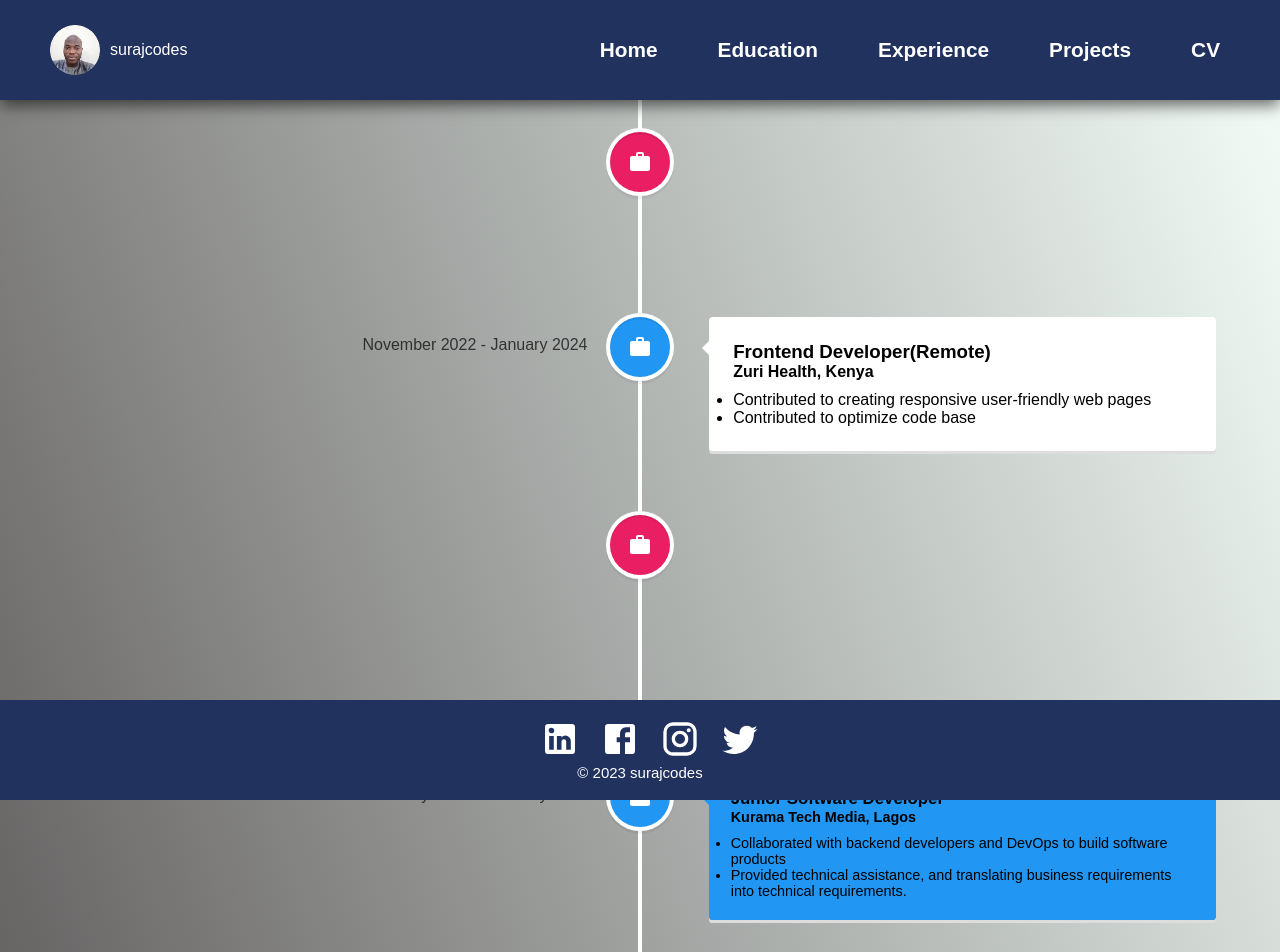
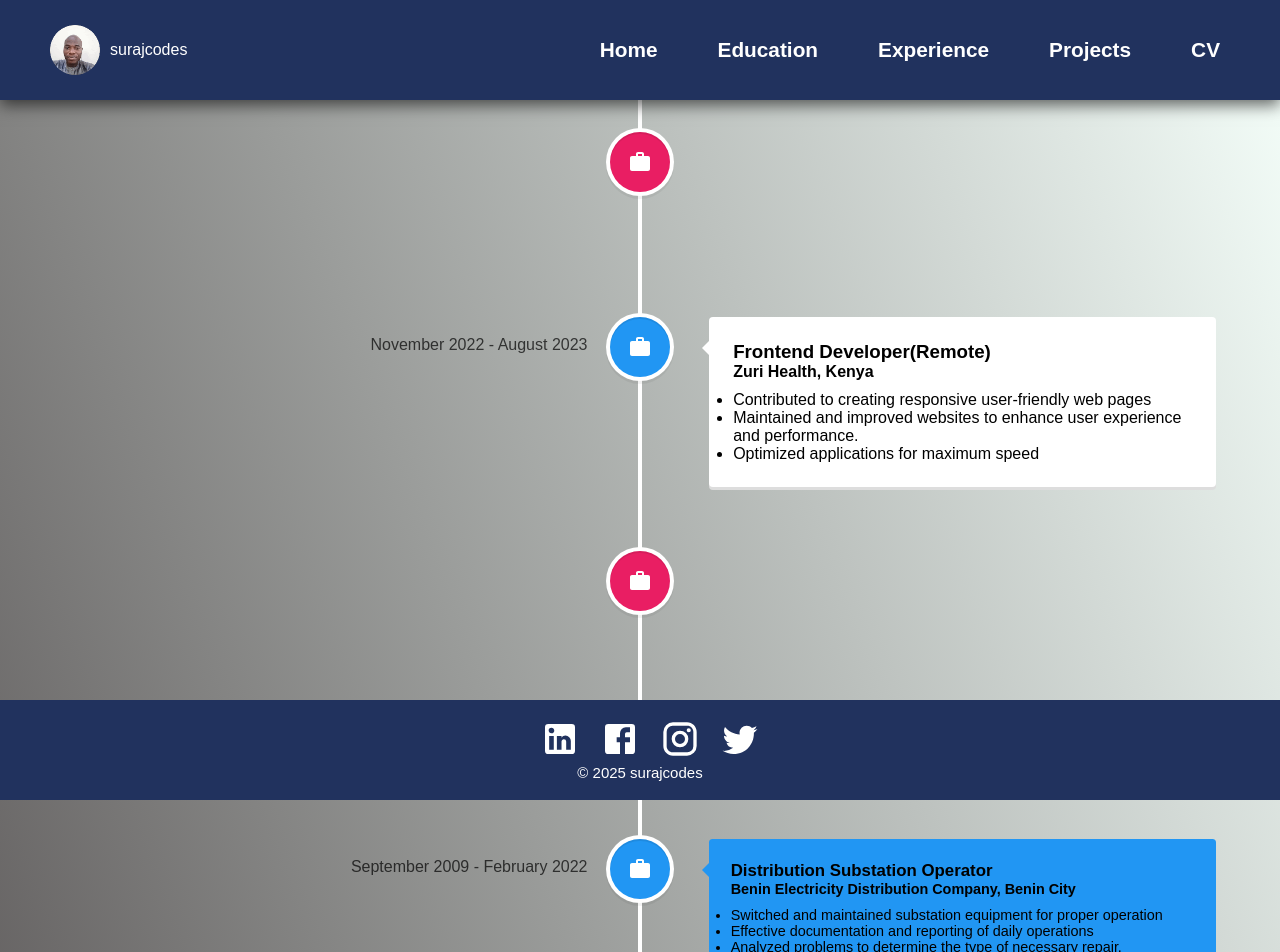
Before and after one commit to surajudeenadegoke/MyPortfolio, a React (Create React App) app: page /education in a window 1280 px wide. Shown: the top 952 px of the page. Built offline with nearby package versions, Linux system fonts and the light colour scheme.

Commit message:
General update

```diff
--- a/src/Components/Footer.js
+++ b/src/Components/Footer.js
@@ -31,7 +31,7 @@ const Footer = () => {
           <Twitter />
         </a>
       </div>
-      <div className="paragraph">  <p className="footer-para">&copy; 2023 surajcodes</p></div>
+      <div className="paragraph">  <p className="footer-para">&copy; 2025 surajcodes</p></div>
 
     </div>
   );
--- a/src/Components/Navbar.js
+++ b/src/Components/Navbar.js
@@ -51,7 +51,7 @@ const Navbar = () => {
           Projects
         </Link>
         <a
-          href="https://docs.google.com/document/d/1cVyFKGL_NOcvmQDk5rtYEfCPiNkGKZTJZIYlt-Qx_hY/edit"
+          href="https://docs.google.com/document/d/15DkOC5kN6g39i6BXJfYCH3om6NXGNrOslyjyp9oDoW4/edit?usp=sharing"
           className="link--item"
         >
           CV
--- a/src/pages/Education.js
+++ b/src/pages/Education.js
@@ -8,8 +8,8 @@ import "react-vertical-timeline-component/style.min.css";
 
 const Education = () => {
   return (
-    <div style={{ marginTop: "100px",marginBottom:"200px" }}>
-      <h1 style={{ height: "660px", marginTop: "20px" }}>
+    <div style={{ marginTop: "100px", marginBottom: "200px" }}>
+      <h1 style={{ height: "100vh", marginTop: "20px" }}>
         <VerticalTimeline lineColor="black">
           <VerticalTimelineElement
             className="vertical-timeline--education"
@@ -25,11 +25,14 @@ const Education = () => {
             >
               University of Benin
             </h4>
-            <p>Master of Science [Computer Science]</p>
+            <p>Master of Science (Computer Science) [CWA:69.8%]</p>
           </VerticalTimelineElement>
           <VerticalTimelineElement
             className="vertical-timeline--work"
-            contentStyle={{ background: "rgb(33, 150, 243)", color: "black" }}
+            contentStyle={{
+              background: "rgb(33, 150, 243)",
+              color: "black",
+            }}
             contentArrowStyle={{ borderRight: "7px solid  rgb(33, 150, 243)" }}
             date="January 2009 - November 2016"
             iconStyle={{ backgroundColor: "black", color: "white" }}
@@ -38,7 +41,20 @@ const Education = () => {
             <h4 className="vertical-timeline-element-subtitle">
               University of Benin
             </h4>
-            <p>Bachelor of Science [Computer Science]</p>
+            <p>Bachelor of Science (Computer Science) [CGPA:4.26]</p>
+          </VerticalTimelineElement>
+          <VerticalTimelineElement
+            className="vertical-timeline--work"
+            contentStyle={{ background: "rgb(33, 150, 243)", color: "black" }}
+            contentArrowStyle={{ borderRight: "7px solid  rgb(33, 150, 243)" }}
+            date="November 1996 - November 1998"
+            iconStyle={{ backgroundColor: "black", color: "white" }}
+            icon={<SchoolIcon />}
+          >
+            <h4 className="vertical-timeline-element-subtitle">
+              The Federal Polytechnic, Ede
+            </h4>
+            <p>National Diploma (Electrical and Electronics Engineering) [Upper Credit]</p>
           </VerticalTimelineElement>
         </VerticalTimeline>
       </h1>
--- a/src/pages/Experience.js
+++ b/src/pages/Experience.js
@@ -9,7 +9,7 @@ import WorkIcon from "@material-ui/icons/Work";
 const Experience = () => {
   const style = { marginTop: "10px" };
   return (
-    <div style={{marginTop:"100px", marginBottom:"150px"}}>
+    <div style={{ marginTop: "100px", marginBottom: "150px" }}>
       <VerticalTimeline>
         <VerticalTimelineElement
           className="vertical-timeline-element--work"
@@ -19,7 +19,7 @@ const Experience = () => {
             fontSize: "0.9rem",
           }}
           contentArrowStyle={{ borderRight: "7px solid  rgb(33, 150, 243)" }}
-          date="January 2024 - till date"
+          date="November 2023 - till date"
           iconStyle={{
             background: "rgb(233, 30, 99)",
             color: "#fff",
@@ -42,14 +42,12 @@ const Experience = () => {
         </VerticalTimelineElement>
         <VerticalTimelineElement
           className="vertical-timeline-element--work"
-          date="November 2022 - January 2024"
+          date="November 2022 - August 2023"
           iconStyle={{
             background: "rgb(33, 150, 243)",
             color: "#fff",
             fontSize: "0.9rem",
-
           }}
-
           icon={<WorkIcon />}
         >
           <h3 className="vertical-timeline-element-title">
@@ -63,7 +61,12 @@ const Experience = () => {
               <li>
                 Contributed to creating responsive user-friendly web pages
               </li>
-              <li>Contributed to optimize code base</li>
+              <li>
+                {" "}
+                Maintained and improved websites to enhance user experience and
+                performance.
+              </li>
+              <li>Optimized applications for maximum speed </li>
             </ul>
           </div>
         </VerticalTimelineElement>
@@ -77,11 +80,9 @@ const Experience = () => {
           }}
           icon={<WorkIcon />}
         >
-          <h3 className="vertical-timeline-element-title">
-             Software Engineer
-          </h3>
+          <h3 className="vertical-timeline-element-title">Software Engineer</h3>
           <h4 className="vertical-timeline-element-subtitle">
-            AeroTech Innovations, Benin
+            Decagon, Edo-Tech Park, Benin City
           </h4>
           <div style={style}>
             <ul>
@@ -89,6 +90,10 @@ const Experience = () => {
               <li>
                 Developed high performance application by writing testable,
                 reusable, and efficient code
+              </li>
+              <li>
+                Built and deployed several projects with Node.js and React
+                framework.
               </li>
               <li>
                 Experienced code optimization and writing test cases using jest
@@ -105,7 +110,7 @@ const Experience = () => {
             fontSize: "0.9rem",
           }}
           contentArrowStyle={{ borderRight: "7px solid  rgb(33, 150, 243)" }}
-          date="January 2019 - February 2021"
+          date="September 2009 - February 2022"
           iconStyle={{
             background: "rgb(33, 150, 243)",
             color: "#fff",
@@ -114,22 +119,25 @@ const Experience = () => {
           icon={<WorkIcon />}
         >
           <h3 className="vertical-timeline-element-title">
-            Junior Software Developer
+            Distribution Substation Operator
           </h3>
           <h4 className="vertical-timeline-element-subtitle">
-            Kurama Tech Media, Lagos
+            Benin Electricity Distribution Company, Benin City
           </h4>
           <div style={style}>
             <ul>
               <li>
                 {" "}
-                Collaborated with backend developers and DevOps to build
-                software products
+                Switched and maintained substation equipment for proper
+                operation
               </li>
               <li>
                 {" "}
-                Provided technical assistance, and translating business
-                requirements into technical requirements.
+                Effective documentation and reporting of daily operations
+              </li>
+              <li>
+                {" "}
+                Analyzed problems to determine the type of necessary repair.
               </li>
             </ul>
           </div>
--- a/src/pages/Home.js
+++ b/src/pages/Home.js
@@ -12,7 +12,7 @@ const Home = () => {
             <Typewriter
               options={{
                 strings: [
-                  "A Proficient Software Developer with 4+ years of experience",
+                  "A Proficient Software Developer with 3+ years of experience",
                   "A design thinker",
                   "  A Software Developer with passion for learning and innovation",
                 ],
```
